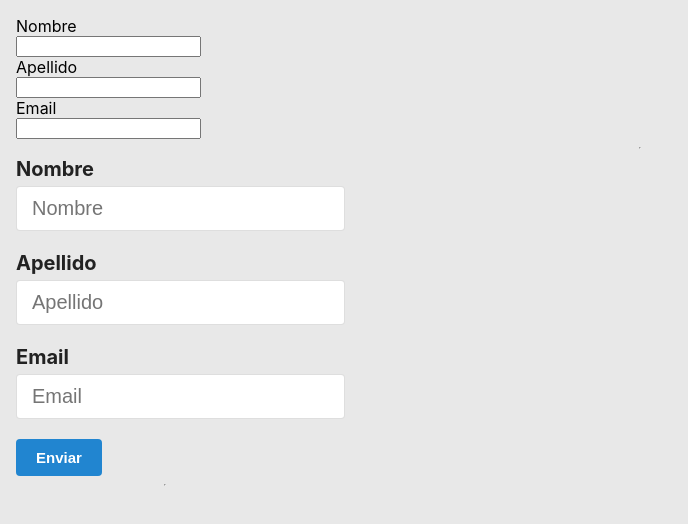
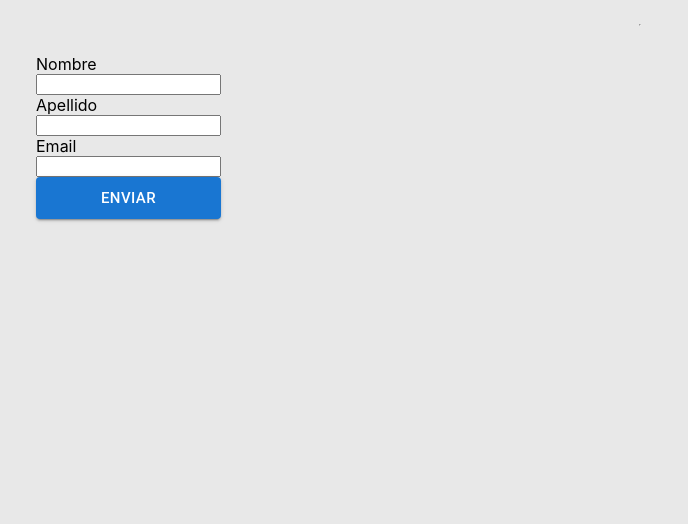
Before and after one commit to mattid89/react-typescript, a React (Create React App) app: page / in a window 1280 px wide. Shown: the top 524 px of the page, without its empty margins (0-688 px from the left). Built offline with nearby package versions, Linux system fonts and the light colour scheme.

Commit message:
validaciones con formik

```diff
--- a/package.json
+++ b/package.json
@@ -19,7 +19,7 @@
     "formik": "^2.2.9",
     "react": "^17.0.2",
     "react-dom": "^17.0.2",
-    "react-scripts": "4.0.3",
+    "react-scripts": "^5.0.1",
     "rxjs": "^7.5.5",
     "typescript": "^4.5.2",
     "web-vitals": "^1.1.2"
--- a/src/App.css
+++ b/src/App.css
@@ -15,3 +15,7 @@
 .oneRemMargin {
       margin: 1rem;
 }
+
+.space-around {
+      justify-content: space-around;
+}
--- a/src/App.tsx
+++ b/src/App.tsx
@@ -1,24 +1,21 @@
-import React from "react";
 import "./App.css";
 import FormikForm from "./Components/FormikForm";
-import Formulario from "./Components/Formulario";
+// import Formulario from "./Components/Formulario";
 
 const App = () => {
   return (
     <>
-    <div className="flex-column">
-
-      <div className="flex-row">
-        {/* <ContadorReducer />
-        <ButtonHttpRequest /> */}
-        <FormikForm />
+      <div className="flex-column">
+        {/* <div className="flex-row">
+          <ContadorReducer />
+          <ButtonHttpRequest />
+        </div> */}
+        <hr />
+        <div className="flex-row pad-children">
+          <FormikForm />
+          {/* <Formulario /> */}
+        </div>
       </div>
-        <hr />
-      <div className="flex-row">
-        <Formulario />
-      </div>
-    </div>
-
     </>
   );
 };
--- a/src/Components/FormikForm/index.tsx
+++ b/src/Components/FormikForm/index.tsx
@@ -1,17 +1,42 @@
+import { Button } from "@mui/material";
 import { useFormik } from "formik"
 
 const FormikForm = () => {
+
+  const initialValue: FormData = {
+    name: "",
+    lastname: "",
+    email: "",
+  };
+
+  const handleValidate = (values: any) => {
+    const errors = {} as FormData;
+
+    if (!values.name) {
+      errors.name = "Requerido";
+    } else if (values.name.length < 5) {
+      errors.name = "El nombre es muy corto";
+    }
+
+    if (!values.lastname) {
+      errors.lastname = "Requerido";
+    } else if (values.lastname.length < 5) {
+      errors.lastname = "El apellido es muy corto";
+    }
+
+    return errors;
+  };
+
+  const handleSubmit = (value: any) => console.log(value);
+
 	const formik = useFormik({
-		initialValues: {
-			name: '',
-			lastname: '',
-			email: ''
-		},
-		onSubmit: value => console.log(value)
+		initialValues: initialValue,
+    validate: handleValidate,
+		onSubmit: handleSubmit
 	})
 
 	return (
-    <form onSubmit={formik.handleSubmit} className="flex-column">
+    <form onSubmit={formik.handleSubmit} className="flex-column padding">
       <label>Nombre</label>
       <input
         type="text"
@@ -19,6 +44,7 @@ const FormikForm = () => {
         onChange={formik.handleChange}
         value={formik.values.name}
       />
+      {formik.errors.name ? <small>{formik.errors.name}</small> : null}
 
       <label>Apellido</label>
       <input
@@ -27,6 +53,7 @@ const FormikForm = () => {
         onChange={formik.handleChange}
         value={formik.values.lastname}
       />
+      {formik.errors.lastname ? <small>{formik.errors.lastname}</small> : null}
 
       <label>Email</label>
       <input
@@ -35,13 +62,20 @@ const FormikForm = () => {
         onChange={formik.handleChange}
         value={formik.values.email}
       />
+
+      <Button type="submit" size="large" variant="contained">
+        Enviar
+      </Button>
     </form>
   );
 }
 
 export default FormikForm
 
-// TODO: Video 84. Armar formulario
+// TODO: Video 87
 
-// numero de usuario => 3719483
-// telefono => 20340202
+interface FormData {
+  name: string,
+  lastname: string,
+  email: string
+}
--- a/src/Components/Formulario/index.tsx
+++ b/src/Components/Formulario/index.tsx
@@ -13,7 +13,7 @@ const Formulario = () => {
   }
 
   return (
-    <div className="flex-column">
+    <div className="flex-column padding">
       <UserForm submit={submit} />
       <hr />
       <ul>
```
Also changed, not shown: 1 other file (tests, documents, lock files or other folders).
